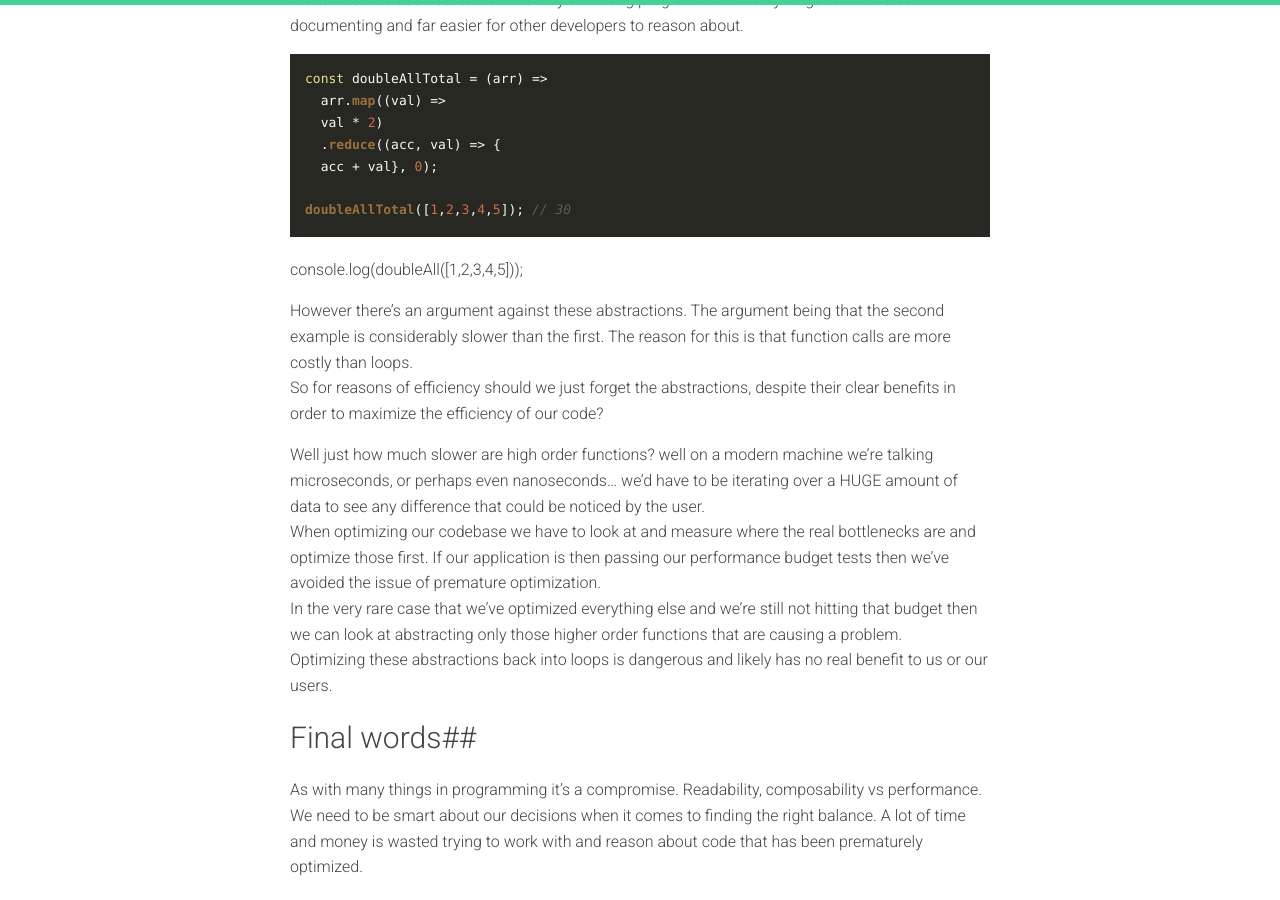
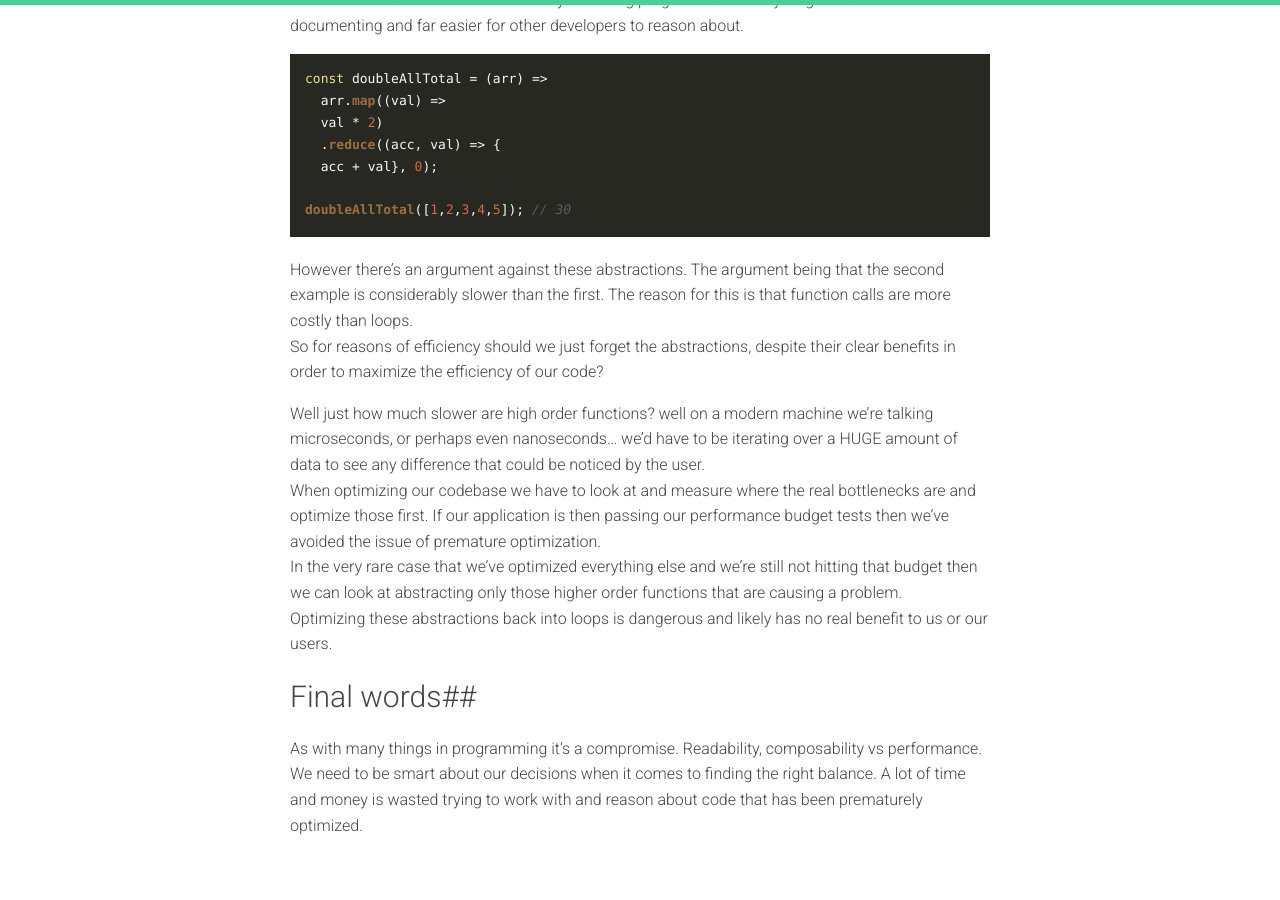
Before and after one commit to rbrtsmith/rbrtsmith.github.io, a Jekyll site: the page built from _posts/2015-11-16-a-word-on-premature-optimization.md, in a window 1280 px wide and 900 px high, scrolled down 1801 px. Built offline with Jekyll 4.4.1, drawn with Linux system fonts in a browser that asks for light colours; comment, search, counter and statistics services are not loaded.

Commit message:
fix typo

```diff
--- a/_posts/2015-11-16-a-word-on-premature-optimization.md
+++ b/_posts/2015-11-16-a-word-on-premature-optimization.md
@@ -98,8 +98,6 @@ doubleAllTotal([1,2,3,4,5]); // 30
 
 {% endhighlight %}
 
-console.log(doubleAll([1,2,3,4,5]));
-
 However there's an argument against these abstractions.  The argument being that
 the second example is considerably slower than the first.  The reason for this
 is that function calls are more costly than loops.
```
